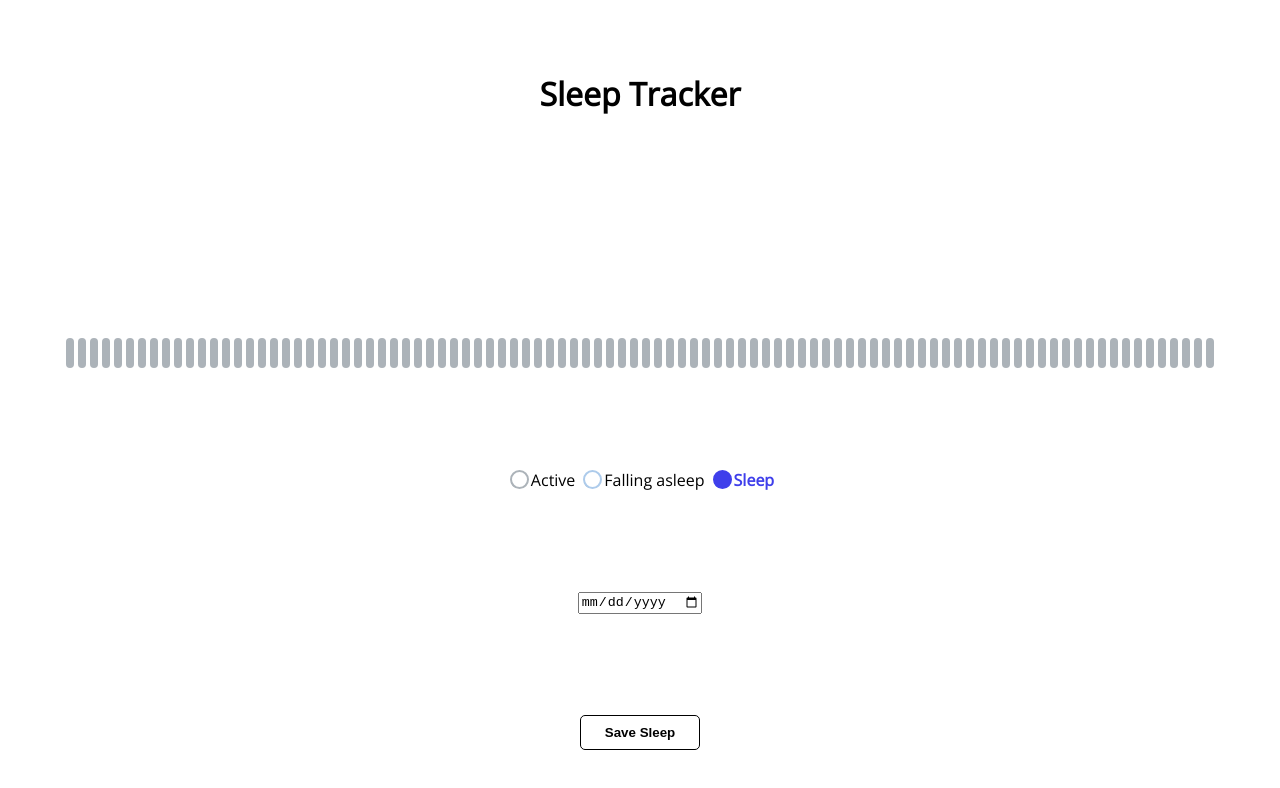
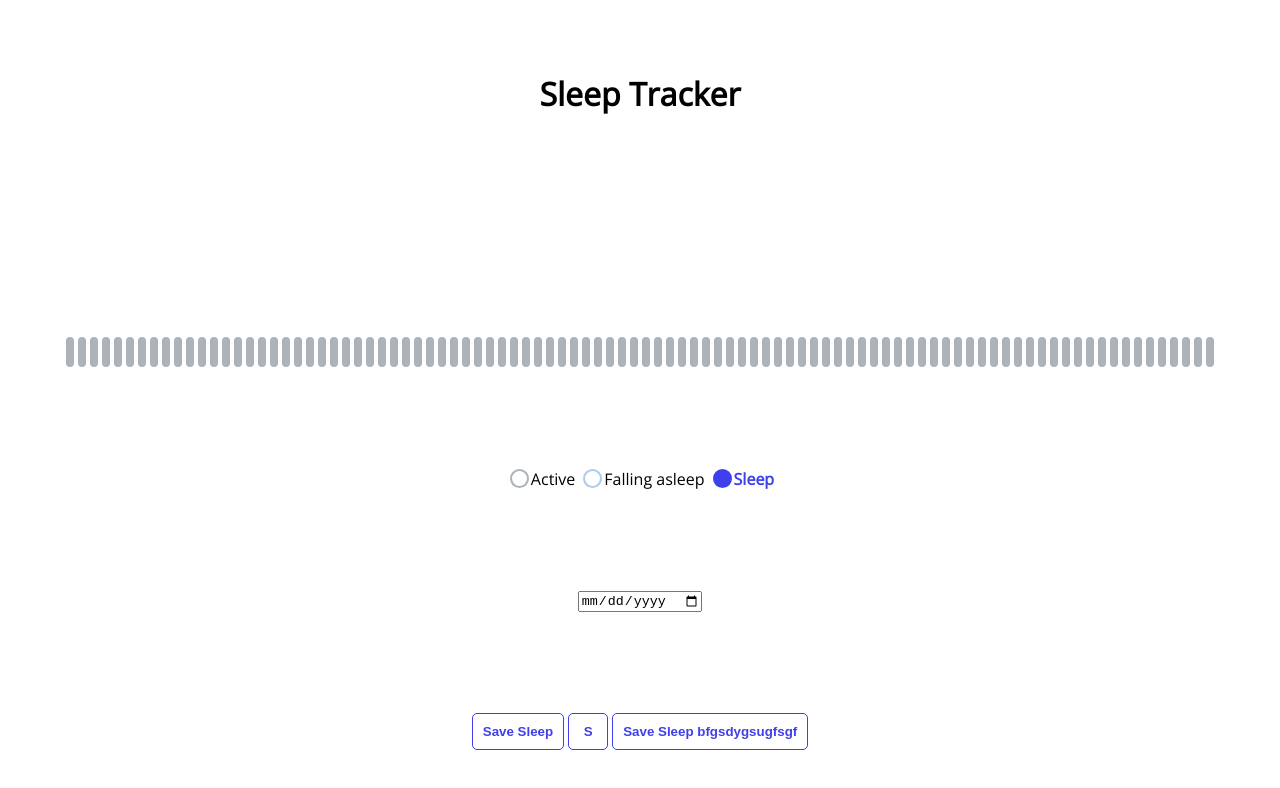
Before and after one commit to hanakamer/sleep-tracker, a React (Create React App) app: page / in a window 1280 px wide. Shown: the top 788 px of the page. Built offline with nearby package versions, Linux system fonts and the light colour scheme.

Commit message:
add hover, focus and active style on button

```diff
--- a/src/App.js
+++ b/src/App.js
@@ -85,6 +85,8 @@ function App() {
         </div>
         <div className="section-container">
           <Button action={saveGrid} name={'Save Sleep'} />
+          <Button action={saveGrid} name={'S'} />
+          <Button action={saveGrid} name={'Save Sleep bfgsdygsugfsgf'} />
         </div>
       </div>
     </div>
--- a/src/components/button.css
+++ b/src/components/button.css
@@ -2,7 +2,23 @@
     background: none;
     border-radius:5px;
     font-weight:800;
-    height:35px;
-    width:120px;
-    border: 1px solid #000;
+    min-height:35px;
+    min-width:40px;
+    border: 1px solid #3f3feb;
+    color:#3f3feb;
+    padding: 10px;
 }
+.button:hover{
+    cursor: pointer;
+     background:#3f3feb;
+    color:white;
+}
+.button:focus {
+    box-shadow: 0 0 0 2px #adcbeb;
+}
+.button:active {
+    outline: none;
+    background:#3f3feb;
+    background:#acb3b9;
+    color:white;
+}
```
